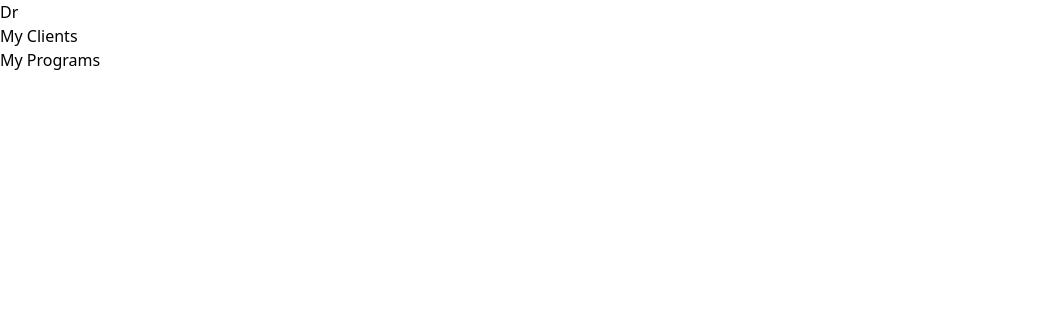
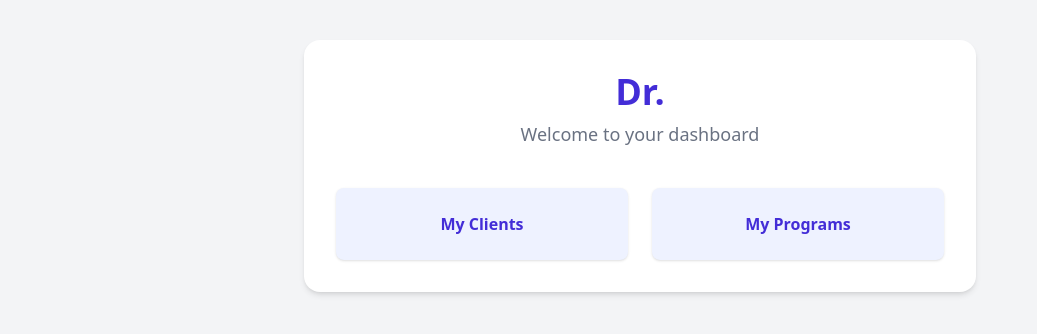
Before and after one commit to waynekn/HIS, a React (Vite) app in the folder frontend/: page /user/1 in a window 1280 px wide. Shown: the top 334 px of the page, without its empty margins (0-1037 px from the left). Built offline with nearby package versions, Linux system fonts and the light colour scheme.

Commit message:
refactor: enhance profile page layout and styling

```diff
--- a/frontend/src/pages/profilePage.tsx
+++ b/frontend/src/pages/profilePage.tsx
@@ -4,19 +4,34 @@ import { selectCurrentUser } from "../store/user/user.selector";
 
 function ProfilePage() {
   const currentUser = useSelector(selectCurrentUser);
+
   return (
-    <div className="min-h-screen">
-      <h1>
-        Dr <span className="font-bold">{currentUser.username}</span>
-      </h1>
-      <ul>
-        <li>
-          <Link to="../client/list/">My Clients</Link>
-        </li>
-        <li>
-          <Link to="../programs/">My Programs</Link>
-        </li>
-      </ul>
+    <div className="min-h-screen bg-gray-100 py-10 px-4">
+      <div className="bg-white shadow-md rounded-2xl p-8 w-full max-w-2xl mx-auto space-y-10">
+        {/* User Info */}
+        <div className="text-center">
+          <h1 className="text-4xl font-bold text-indigo-700 mb-2">
+            Dr. {currentUser.username}
+          </h1>
+          <p className="text-gray-500 text-lg">Welcome to your dashboard</p>
+        </div>
+
+        {/* Navigation Links */}
+        <div className="grid grid-cols-1 sm:grid-cols-2 gap-6">
+          <Link
+            to="../client/list/"
+            className="bg-indigo-50 hover:bg-indigo-100 text-indigo-700 font-semibold p-6 rounded-lg text-center shadow-sm transition-colors"
+          >
+            My Clients
+          </Link>
+          <Link
+            to="../programs/"
+            className="bg-indigo-50 hover:bg-indigo-100 text-indigo-700 font-semibold p-6 rounded-lg text-center shadow-sm transition-colors"
+          >
+            My Programs
+          </Link>
+        </div>
+      </div>
     </div>
   );
 }
```
